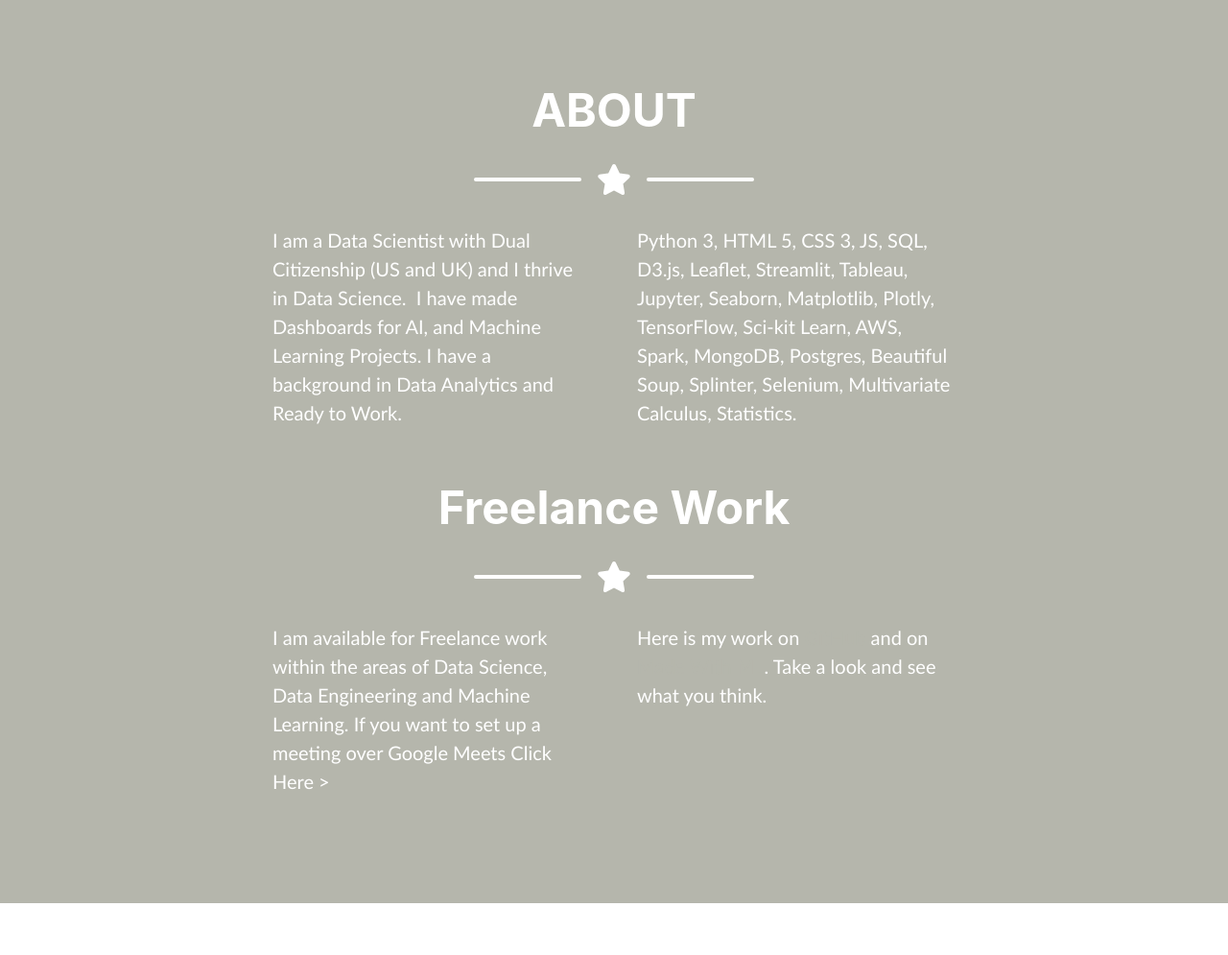
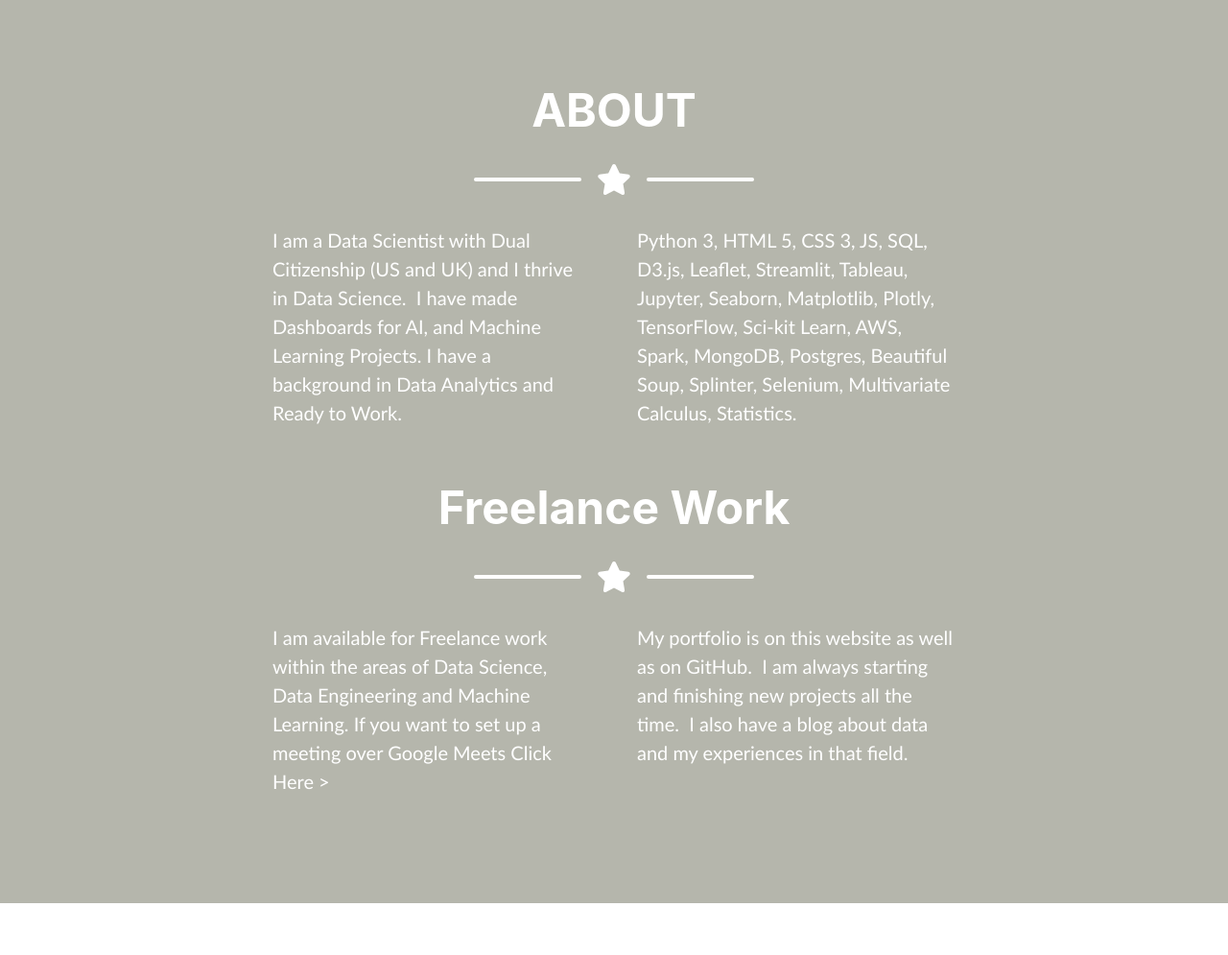
Before and after one commit to AymanSulaiman/Personal_Website, a Flask app: page / in a window 1280 px wide. Shown: the part 1360-2355 px from the top of the page at 96% size. Run offline with Flask 2, Linux system fonts and the light colour scheme; some libraries are stand-ins or nearby versions; some web fonts are replaced.

Commit message:
changed the freelance second paragraph

```diff
--- a/templates/index.html
+++ b/templates/index.html
@@ -214,7 +214,7 @@
                         <p class="pre-wrap lead">I am available for Freelance work within the areas of Data Science, Data Engineering and Machine Learning. If you want to set up a meeting over Google Meets <a herf="https://calendly.com/saymansulaiman" target="_blank">Click Here </a>></p>
                     </div>
                     <div class="col-lg-4 mr-auto">
-                        <p class="pre-wrap lead">Here is my work on <a href="https://github.com/AymanSulaiman" target="_blank">GitHub</a> and on <a href="https://madewithml.com/@AymanSulaiman/" target="_blank">Made With ML</a>. Take a look and see what you think.</p>
+                        <p class="pre-wrap lead">My portfolio is on this website as well as on GitHub.  I am always starting and finishing new projects all the time.  I also have a blog about data and my experiences in that field.</p>
                     </div>
                 </div>
             </div>
```
